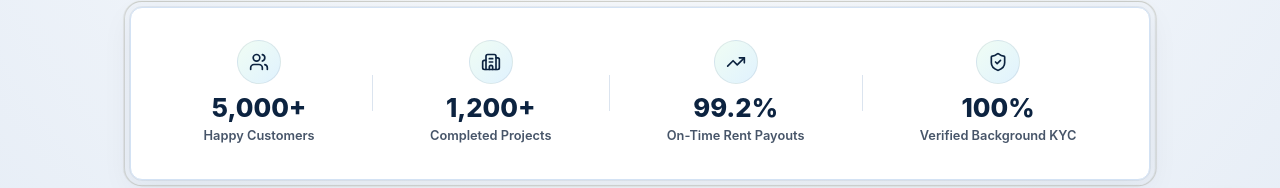
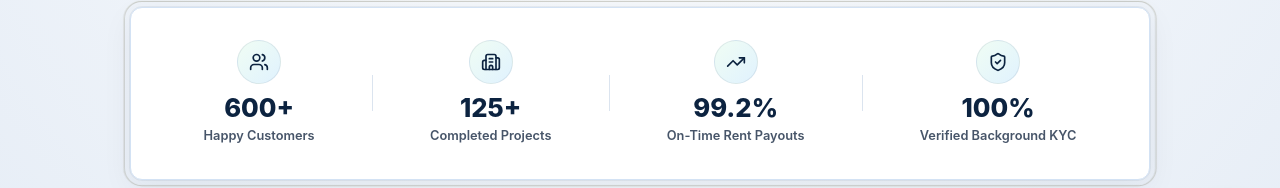
Before and after one commit to itsmekumarkrish/SecureStay-Web, a React (Vite) app: page / in a window 1280 px wide. Shown: the part 518-706 px from the top of the page. Built offline with nearby package versions, Linux system fonts and the light colour scheme.

Commit message:
Update stats to 600+ Happy Customers and 125+ Completed Projects

```diff
--- a/src/components/Hero.jsx
+++ b/src/components/Hero.jsx
@@ -33,7 +33,7 @@ export default function Hero() {
             <div className="stat-icon-wrapper">
               <Users size={20} className="stat-icon" />
             </div>
-            <div className="stat-number">5,000+</div>
+            <div className="stat-number">600+</div>
             <div className="stat-desc">Happy Customers</div>
           </div>
           <div className="stat-divider"></div>
@@ -41,7 +41,7 @@ export default function Hero() {
             <div className="stat-icon-wrapper">
               <Building2 size={20} className="stat-icon" />
             </div>
-            <div className="stat-number">1,200+</div>
+            <div className="stat-number">125+</div>
             <div className="stat-desc">Completed Projects</div>
           </div>
           <div className="stat-divider"></div>
--- a/src/components/ReviewsSection.jsx
+++ b/src/components/ReviewsSection.jsx
@@ -8,7 +8,7 @@ export default function ReviewsSection({ reviews }) {
         <div className="section-title text-center">
           <span className="section-eyebrow">VERIFIED REVIEWS</span>
           <h2>Loved by Property Owners & Tenants</h2>
-          <p>Rated 4.9/5 by 5,000+ happy customers across Bangalore, Mysuru, Hyderabad & Chennai.</p>
+          <p>Rated 4.9/5 by 600+ happy customers across Bangalore, Mysuru, Hyderabad &amp; Chennai.</p>
         </div>
       </div>
 
```
